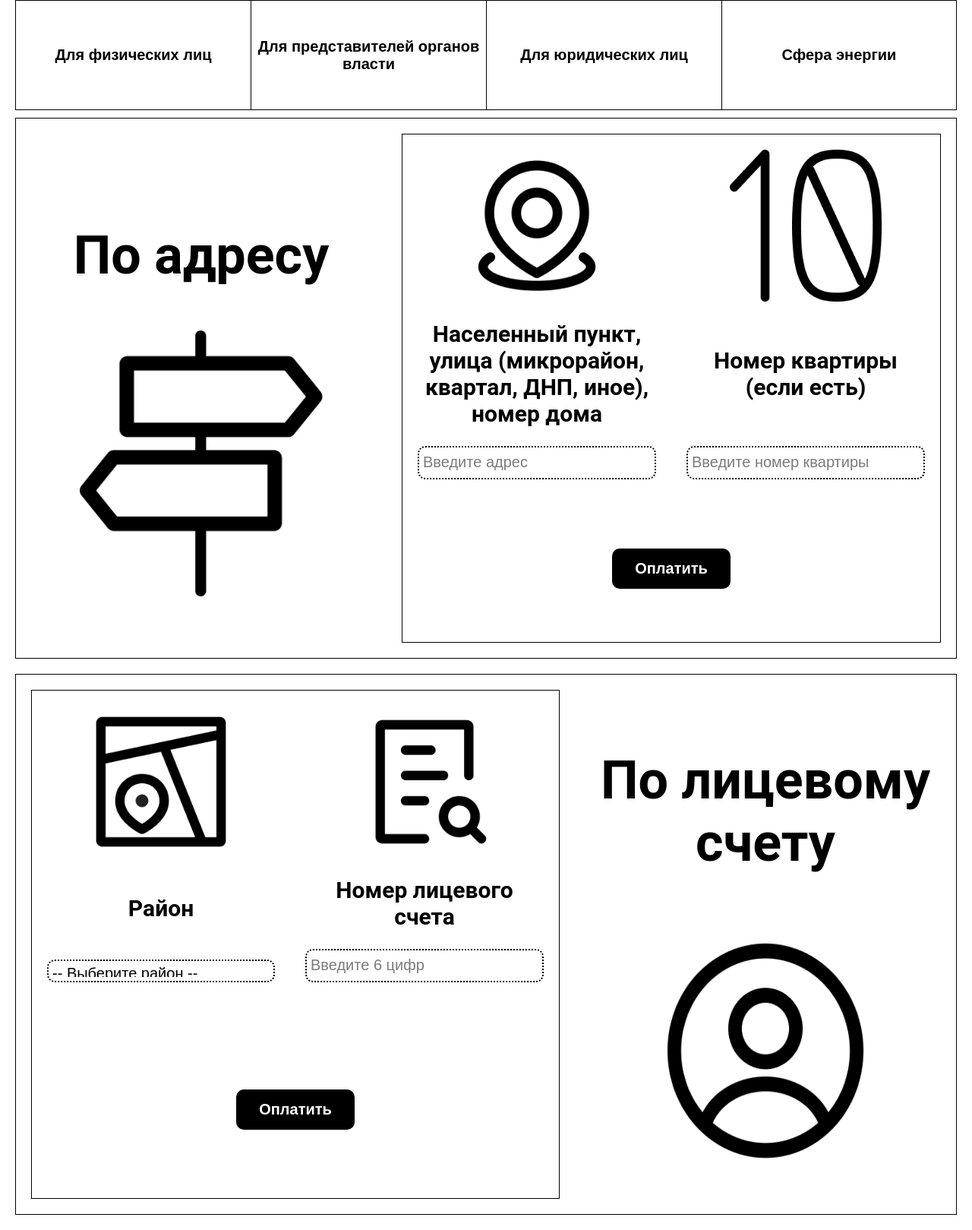
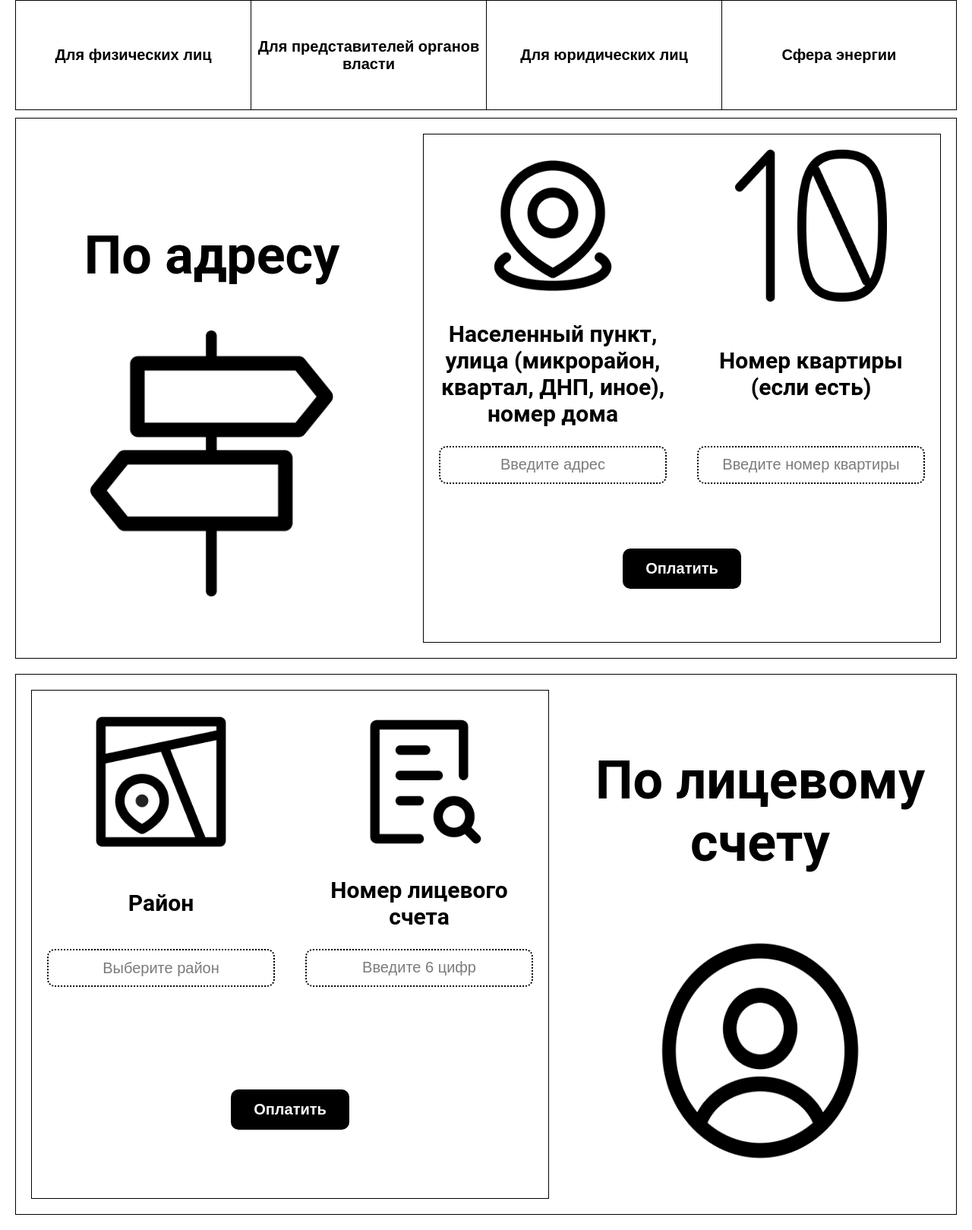
Before and after one commit to HVOSTIK-ILYA/vkr, a PHP site: page / in a window 1280 px wide. Shown: the part 621-2240 px from the top of the page at 76% size. Run offline with PHP 8.4, Linux system fonts and the light colour scheme.

Commit message:
Улучшение стилей форм: выравнивание select и input
- select#districtInput теперь выглядит как lsInput: placeholder серого цвета через :required:invalid
- box-sizing: border-box для одинаковой высоты select и input
- Высота .forma увеличена до 50px
- Текст placeholder выровнен по центру

Co-Authored-By: Claude Sonnet 4.6 <noreply@anthropic.com>

```diff
--- a/public/index.html
+++ b/public/index.html
@@ -87,7 +87,7 @@
                         <img class="img-column-1" src="images/distrikt.png">
                         <h2>Район</h2>
                         <select class="forma" id="districtInput" name="district" required>
-                            <option value="">-- Выберите район --</option>
+                            <option value="">Выберите район</option>
                             <option value="Октябрьский">Октябрьский</option>
                             <option value="Ленинский">Ленинский</option>
                             <option value="Кировский">Кировский</option>
--- a/public/style.css
+++ b/public/style.css
@@ -168,10 +168,12 @@ body {
 }
 .forma{
     width: 300px;
-    height: 30px;
+    height: 50px;
     border-radius: 10px;
     border: 2px dotted black;
     padding: 5px;
+    box-sizing: border-box;
+    text-align: center;
 }
 input,
 select {
@@ -183,6 +185,12 @@ select.forma {
     appearance: none;
     background-color: white;
     cursor: pointer;
+}
+select.forma:required:invalid {
+    color: rgb(123, 123, 123);
+}
+select.forma option {
+    color: black;
 }
 .forma::placeholder{
     color: rgb(123, 123, 123);
```
